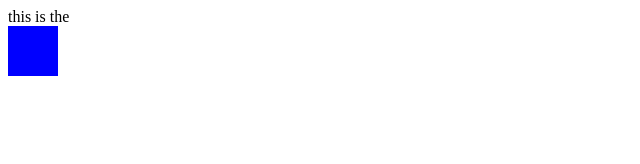
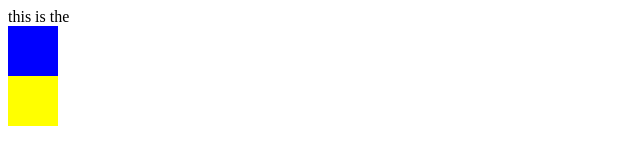
Before and after one commit to mohammadali04/example-git, a plain HTML site: page index.html in a window 1280 px wide. Shown: the whole page, without its empty margins (0-640 px from the left). Drawn offline with Linux system fonts and the light colour scheme.

Commit message:
add yellow div

```diff
--- a/index.html
+++ b/index.html
@@ -9,6 +9,7 @@
 <body>
     <h>this is the</h>
     <div style="background:blue;width:50px;height:50px"></div>
+    <div style="background:yellow;width:50px;height:50px"></div>
 
 </body>
 </html>
```
